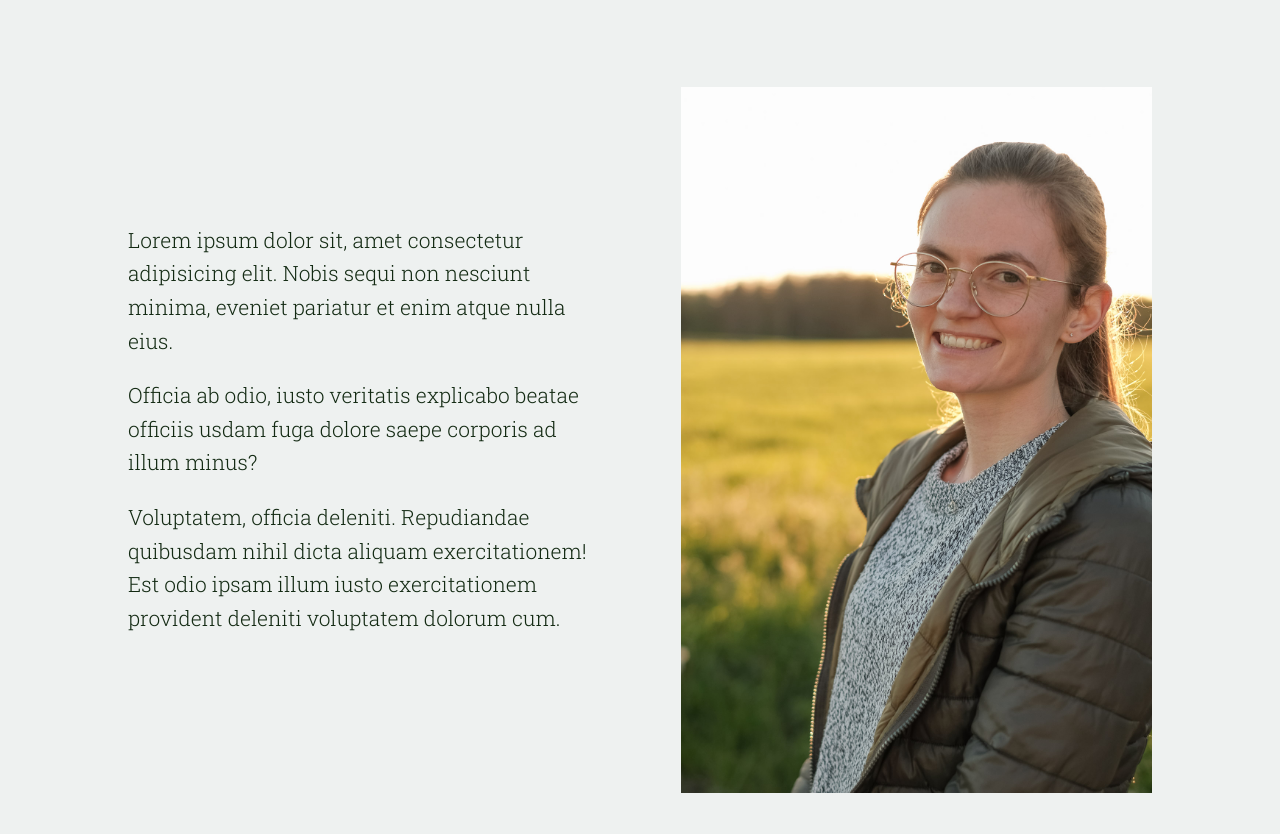
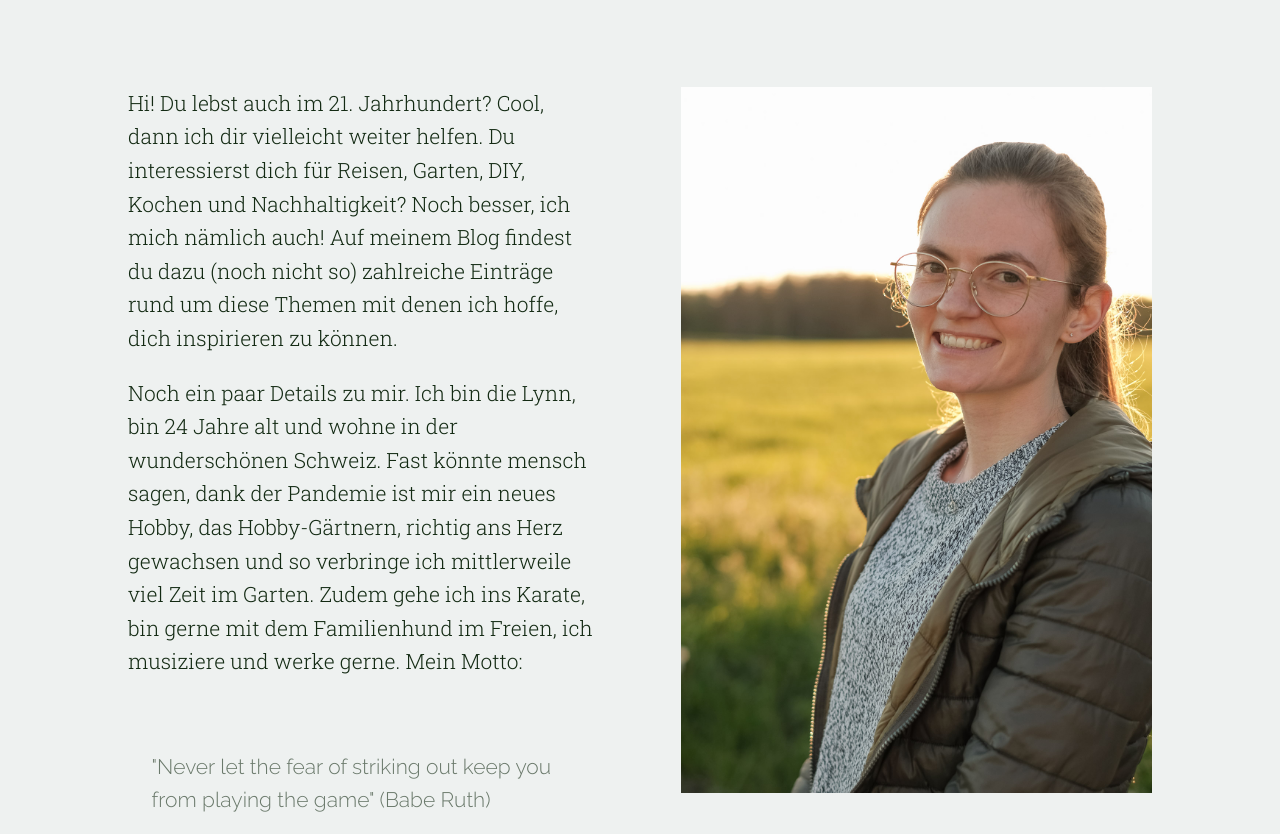
Before and after one commit to Veit96/lynnallenbach, a plain HTML site: page about.html in a window 1280 px wide. Shown: the part 118-952 px from the top of the page. Drawn offline with Linux system fonts and the light colour scheme.

Commit message:
finish about section. made containers setup cleaner.

```diff
--- a/about.html
+++ b/about.html
@@ -1,18 +1,22 @@
 <!DOCTYPE html>
 <html lang="en">
+
 <head>
     <meta charset="UTF-8">
     <meta http-equiv="X-UA-Compatible" content="IE=edge">
     <meta name="viewport" content="width=device-width, initial-scale=1.0">
     <title>Lynn Allenbach</title>
     <link rel="preconnect" href="https://fonts.gstatic.com">
-    <link href="https://fonts.googleapis.com/css2?family=Raleway:wght@100;300;600&family=Roboto+Slab:wght@300;700&display=swap" rel="stylesheet">
+    <link
+        href="https://fonts.googleapis.com/css2?family=Raleway:wght@100;300;600&family=Roboto+Slab:wght@300;700&display=swap"
+        rel="stylesheet">
     <link rel="stylesheet" href="./css/style.css">
     <link rel="stylesheet" href="./css/about.css">
 </head>
+
 <body>
     <header class="header">
-        <div class="container__header header-flex">
+        <div class="container-header header-flex">
             <div class="logo-menu-flex">
                 <a href="./index.html" class="logo">Lynn Allenbach</a>
                 <div class="menu-btn">
@@ -32,13 +36,36 @@
 
     <main class="main">
         <section class="about">
-            <div class="container__header divide">
-                <div class="about__img-container" style="background-image: url('./img/about.jpg');" alt="portrait of myself">
+            <div class="container divide">
+                <div class="about__img-container" style="background-image: url('./img/about.jpg');"
+                    alt="portrait of myself">
                 </div>
-                <div class="about__text-container">
-                    <p>Lorem ipsum dolor sit, amet consectetur adipisicing elit. Nobis sequi non nesciunt minima, eveniet pariatur et enim atque nulla eius.</p>
-                    <p>Officia ab odio, iusto veritatis explicabo beatae officiis usdam fuga dolore saepe corporis ad illum minus?</p>
-                    <p>Voluptatem, officia deleniti. Repudiandae quibusdam nihil dicta aliquam exercitationem! Est odio ipsam illum iusto exercitationem provident deleniti voluptatem dolorum cum.</p>
+                <div class="container-text">
+                    <p>
+                        Hi! Du lebst auch im 21. Jahrhundert? Cool, dann ich dir vielleicht weiter helfen.
+                        Du interessierst dich für Reisen, Garten, DIY, Kochen und Nachhaltigkeit? Noch
+                        besser, ich mich nämlich auch! Auf meinem Blog findest du dazu (noch nicht so)
+                        zahlreiche Einträge rund um diese Themen mit denen ich hoffe, dich inspirieren
+                        zu können.
+                    </p>
+                    <p>
+                        Noch ein paar Details zu mir. Ich bin die Lynn, bin 24 Jahre alt und wohne in
+                        der wunderschönen Schweiz. Fast könnte mensch sagen, dank der Pandemie ist mir
+                        ein neues Hobby, das Hobby-Gärtnern, richtig ans Herz gewachsen und so verbringe
+                        ich mittlerweile viel Zeit im Garten. Zudem gehe ich ins Karate, bin gerne mit
+                        dem Familienhund im Freien, ich musiziere und werke gerne. Mein Motto:
+                        <span class="quote">"Never let the fear of striking out keep you from playing the game" (Babe Ruth)</span>
+
+                        Natürlich habe ich noch ein quasi Berufsleben. Ich bin (noch) Studentin und
+                        verdiene meinen Lebensunterhalt an der Lidl-Kasse (auch wenn mein Job an sich
+                        weder Welten bewegt noch Berge versetzt: das Team würde ich gegen kein anderes
+                        tauschen wollen). Meinen Bachelor of Arts in
+                        Interreligious Studies an der Uni Bern habe ich nun beinahe
+                        abgeschlossen, und freue mich riesig darüber im September den Master in
+                        Religionswissenschaften an der Uni Luzern zu beginnen. Falls du dich weniger für
+                        Lifestyle interessierst, wecken vielleicht meine Blogbeiträge zu Religionen,
+                        Menschen, Umwelt und Migration dein Interesse. Viel Spass beim rumstöbern!
+                    </p>
                 </div>
             </div>
         </section>
@@ -60,4 +87,5 @@
         })
     </script>
 </body>
+
 </html>
--- a/css/about.css
+++ b/css/about.css
@@ -1,10 +1,6 @@
 .about {
     padding: 5vw 0;
     /* background-color: var(--clr-light); */
-}
-.about__text-container {
-    margin: 0 auto;
-    max-width: 70ch;
 }
 .about__img-container {
     --var-width: 100%;
@@ -21,15 +17,14 @@
         display: flex;
         flex-direction: row-reverse;
         justify-content: space-between;
-        align-items: center;
+        align-items: start;
     }
     .about__img-container {
         --var-width: 46%;
         margin-bottom: 0;
     }
-    .about__text-container {
+    .divide > * + * {
         margin-right: 8%;
         width: 46%;
-        max-width: initial;
     }
 }
--- a/css/style.css
+++ b/css/style.css
@@ -58,9 +58,21 @@ body {
     background-color: var(--clr-lighter);
 }
 .container,
-.container__header {
+.container-header,
+.container-text,
+.container-img {
     margin: 0 auto;
+}
+.container,
+.container-header {
     width: 90%;
+}
+.container-text {
+    max-width: 60ch;
+}
+.container-img {
+    width: 100%;
+    margin-bottom: 6%;
 }
 h1, h2, h3, h4, h5, h6 {
     font-family: var(--ff-accent);
@@ -153,7 +165,6 @@ hr {
     transform: rotate(-45deg);
     background-color: var(--clr-accent);
 }
-
 .nav {
     flex-grow: 1;
     flex-basis: 100%;
@@ -196,25 +207,25 @@ hr {
 .description {
     margin-bottom: 5rem;
 }
+.quote {
+    display: block;
+    margin: 15% 5%;
+    opacity: .6;
+    font-family: var(--ff-accent);
+}
 /* END MAIN */
 
 
 /* MEDIA QUERIES */
 @media (min-width: 900px) {
-    .container {
-        width: min(80%, 68.75rem);
+    .double-column {
+        column-count: 2;
+        column-gap: 8%;
     }
-    .container__header {
-        width: min(80%, 85rem);
+    .triple-column {
+        column-count: 3;
     }
-    .container-text {
-        margin: 0 auto;
-        max-width: 70ch;
-    }
-    .container--wide {
-        margin: 0 auto;
-        width: min(80%, 85rem);
-    }
+    /* --- --- --- */
     h1 { font-size: 3.5rem; }
     h2 { font-size: 2.75rem; }
     h3 { font-size: 2rem; }
@@ -257,4 +268,17 @@ hr {
         font-size: 1.3125rem; /* desktop font-size, 21px */
     }
 }
+
+@media (min-width: 1200px) {
+    .container {
+        width: min(80%, 68.75rem);
+    }
+    .container-header {
+        width: min(80%, 90rem);
+    }
+    .container-img {
+        width: min(80%, 90rem);
+    }
+
+}
 /* END MEDIA QUERIES */
```
Also changed, not shown: blog.html (+1 -1 lines), index.html (+7 -2 lines), shop.html (+1 -1 lines).
